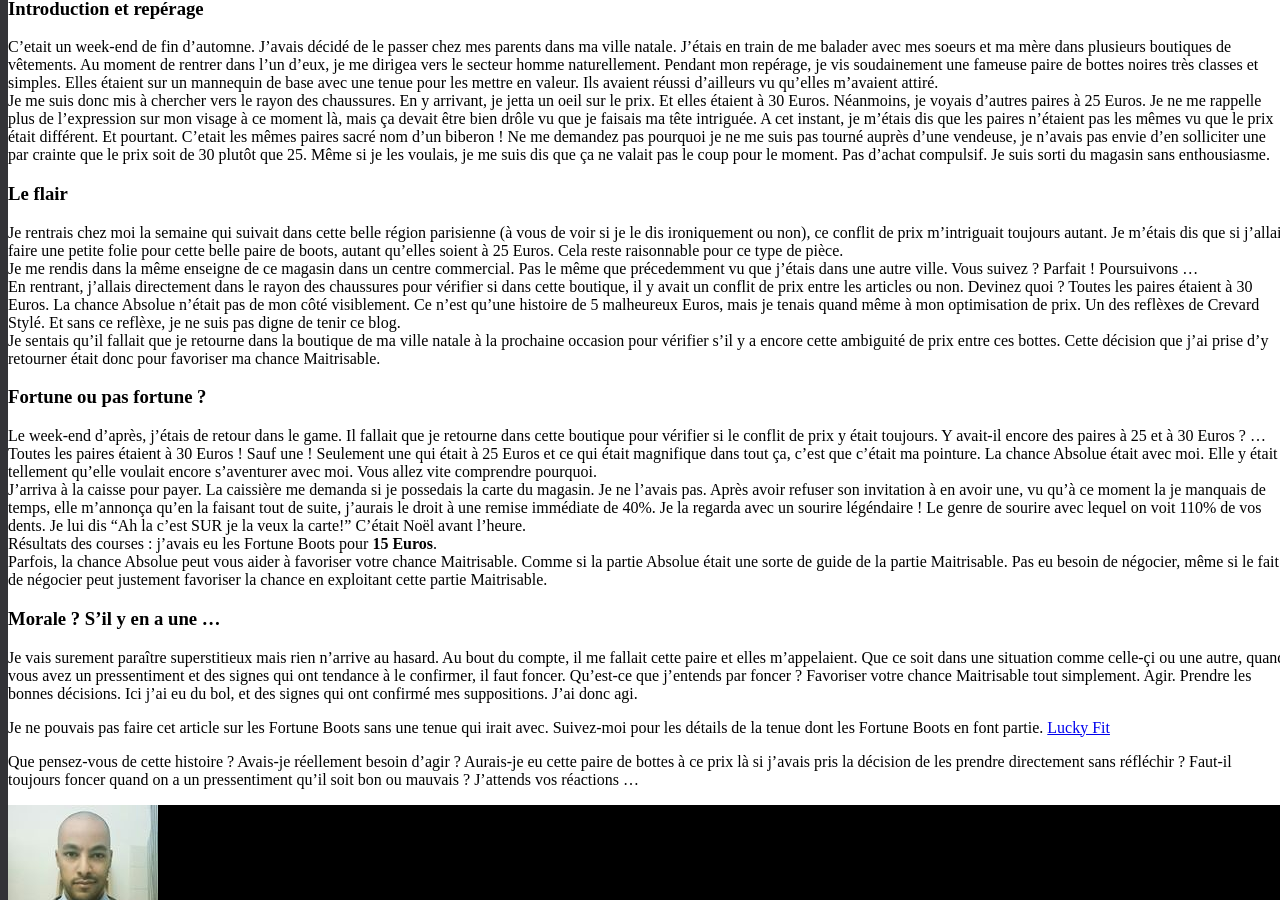
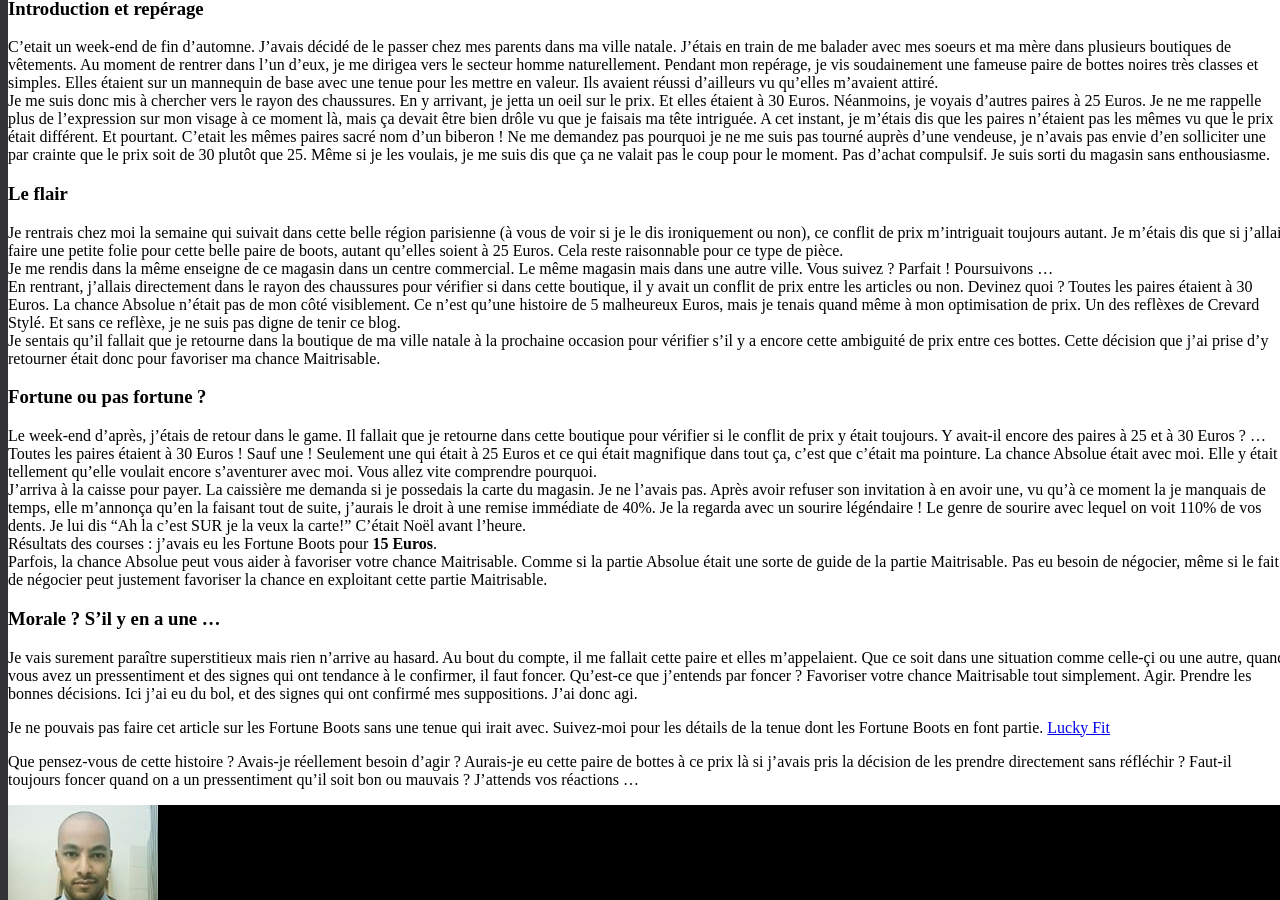
Before and after one commit to darkh2/darkh2.github.io, a Jekyll site: the page built from _posts/2018-01-13-Fortune-Boots.md, in a window 1280 px wide and 900 px high, scrolled down 1753 px. Built offline with Jekyll 4.4.1, drawn with Linux system fonts in a browser that asks for light colours; comment, search, counter and statistics services are not loaded.

Commit message:
Update 2018-01-13-Fortune-Boots.md

```diff
--- a/_posts/2018-01-13-Fortune-Boots.md
+++ b/_posts/2018-01-13-Fortune-Boots.md
@@ -23,7 +23,7 @@ Je me suis donc mis à chercher vers le rayon des chaussures. En y arrivant, je
 ### Le flair
 
 Je rentrais chez moi la semaine qui suivait dans cette belle région parisienne (à vous de voir si je le dis ironiquement ou non), ce conflit de prix m'intriguait toujours autant. Je m'étais dis que si j'allais faire une petite folie pour cette belle paire de boots, autant qu'elles soient à 25 Euros. Cela reste raisonnable pour ce type de pièce.
-Je me rendis dans la même enseigne de ce magasin dans un centre commercial. Pas le même que précedemment vu que j'étais dans une autre ville. Vous suivez ? Parfait ! Poursuivons ...
+Je me rendis dans la même enseigne de ce magasin dans un centre commercial. Le même magasin mais dans une autre ville. Vous suivez ? Parfait ! Poursuivons ...
 En rentrant, j'allais directement dans le rayon des chaussures pour vérifier si dans cette boutique, il y avait un conflit de prix entre les articles ou non. Devinez quoi ? Toutes les paires étaient à 30 Euros. La chance Absolue n'était pas de mon côté visiblement. Ce n'est qu'une histoire de 5 malheureux Euros, mais je tenais quand même à mon optimisation de prix. Un des reflèxes de Crevard Stylé. Et sans ce reflèxe, je ne suis pas digne de tenir ce blog.
 Je sentais qu'il fallait que je retourne dans la boutique de ma ville natale à la prochaine occasion pour vérifier s'il y a encore cette ambiguité de prix entre ces bottes. Cette décision que j'ai prise d'y retourner était donc pour favoriser ma chance Maitrisable.
 
```
